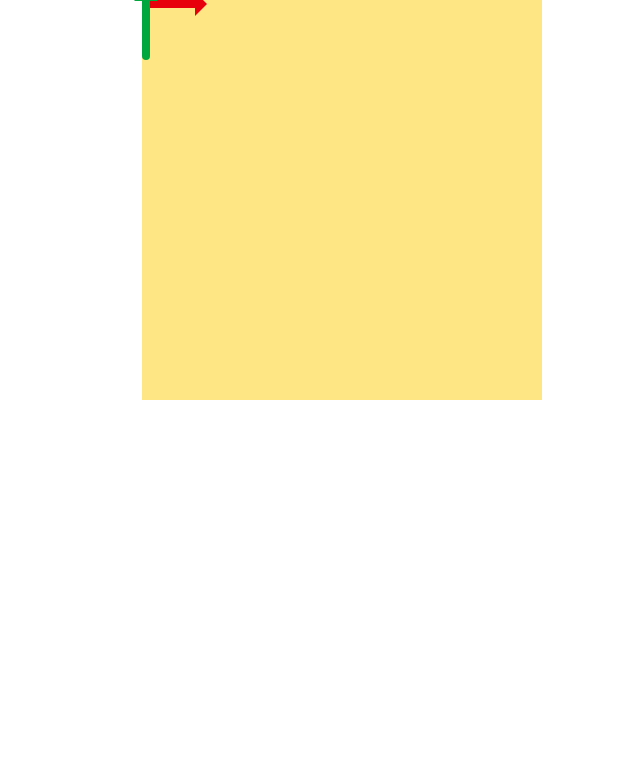
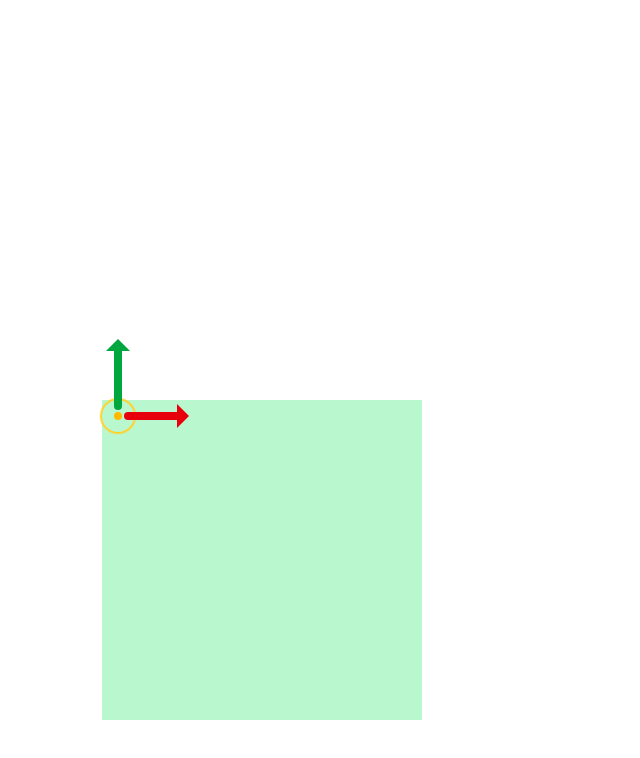
Before and after one commit to auilk/vectra, a Next.js app: page / in a window 1280 px wide. Shown: the top 758 px of the page, without its empty margins (298-938 px from the left). Built offline with nearby package versions, Linux system fonts and the light colour scheme.

Commit message:
Add MoveGizmo visual with independent movement

```diff
--- a/app/components/AxisArrow.jsx
+++ b/app/components/AxisArrow.jsx
@@ -9,19 +9,19 @@ import { useEffect, useRef, useState } from "react";
  * used as a control handle in an SVG editor to move elements precisely.
  *
  * @param {Object} props - Component properties.
- * @param {"x"|"y"} [props.direction="x"] - Axis along which the arrow moves the SVG element. Must be "x" or "y".
+ * @param {"x"|"y"} [props.direction="y"] - Axis along which the arrow moves the SVG element.
+ * @param {(value: number) => void} props.setX - Callback to update the X position of the SVG element.
+ * @param {(value: number) => void} props.setY - Callback to update the Y position of the SVG element.
  * @throws {Error} Throws if `direction` is not "x" or "y".
  * @returns {JSX.Element} JSX element representing the SVG axis arrow control.
  */
-export default function AxisArrow({ direction = "y" })
+export default function AxisArrow({ direction = "y" , setX, setY})
 {
     if (direction !== "x" && direction !== "y") throw new Error(`Invalid direction prop: "${direction}". Expected "x" or "y".`);
 
     const elementRef = useRef(null);
     const offset = useRef(0);
 
-    const [x, setX] = useState(0);
-    const [y, setY] = useState(0);
     const [isDragging, setIsDragging] = useState(false);
 
     useEffect(() =>
@@ -55,30 +55,31 @@ export default function AxisArrow({ direction = "y" })
     return (
         <div
             ref={elementRef}
-            className="absolute cursor-move z-1"
+            className="absolute select-none cursor-move"
             style={{
                 width: direction === "x" ? "60px" : "8px",
                 height: direction === "x" ? "8px" : "60px",
                 borderTopLeftRadius: direction === "x" ? "4px" : "0px",
                 borderBottomRightRadius: direction === "x" ? "0px" : "4px",
                 borderBottomLeftRadius: "4px",
-                left: x,
-                top: y,
+                left: direction === "x" ? "50%" : "50%",
+                top: direction === "x" ? "50%" : "",
+                bottom: direction === "x" ? "" : "50%",
+                transform: direction === "x" ? "translate(10%, -50%)" : "translate(-50%, -10%)",
                 backgroundColor: direction === "x" ? "oklch(57.7% 0.245 27.325)" : "oklch(62.7% 0.194 149.214)"
             }}
             onMouseDown={(event) =>
                 {
-                    const rect = elementRef.current.getBoundingClientRect();
-                    const parentRect = elementRef.current.parentElement.getBoundingClientRect();
-                    console.log(parentRect.left);
+                    const rect = elementRef.current.parentElement.getBoundingClientRect();
+                    const parentRect = elementRef.current.parentElement.parentElement.getBoundingClientRect();
                     if (direction === "x") offset.current = event.clientX - rect.left + parentRect.left;
                     else offset.current = event.clientY - rect.top + parentRect.top;
-                    setIsDragging(true)
+                    setIsDragging(true);
                 }
             }
         >
             <div
-                className="border-12 border-transparent absolute -translate-y-1/3 pointer-events-none z-0"
+                className="border-12 border-transparent absolute -translate-y-1/3 pointer-events-none"
                 style={{
                     top: direction === "x" ? "0" : "-25%",
                     left: direction === "x" ? "88%" : "-100%",
--- /dev/null
+++ b/app/components/MoveGizmo.jsx
@@ -0,0 +1,27 @@
+"use client";
+
+import { useRef, useState } from "react";
+import AxisArrow from "./AxisArrow";
+
+export default function MoveGizmo()
+{
+    const elementRef = useRef(null);
+
+    const [x, setX] = useState(0);
+    const [y, setY] = useState(0);
+    const [offset, setOffset] = useState(0);
+
+    return (
+        <div
+            ref={elementRef}
+            className="w-8 h-8 shadow-[0px_0px_1px_2px] rounded-full shadow-amber-300 absolute top-50 left-1/2 before:content-[''] before:w-2 before:h-2 before:rounded-full before:bg-amber-400 before:left-1/2 before:top-1/2 before:-translate-1/2 before:absolute"
+            style={{
+                top: y,
+                left: x,
+            }}
+        >
+            <AxisArrow direction="x" setX={setX}></AxisArrow>
+            <AxisArrow direction="y" setY={setY}></AxisArrow>
+        </div>
+    );
+}
--- a/app/page.js
+++ b/app/page.js
@@ -1,12 +1,9 @@
-import AxisArrow from "./components/AxisArrow"
+import MoveGizmo from "./components/MoveGizmo";
 
 export default function Home() {
   return (
-    <div className="flex justify-center items-center">
-      <div className="w-100 h-100 bg-amber-200 relative">
-        <AxisArrow direction="x"></AxisArrow>
-        <AxisArrow direction="y"></AxisArrow>
-      </div>
+    <div className="m-100 w-80 h-80 bg-green-200 relative">
+      <MoveGizmo></MoveGizmo>
     </div>
   );
 }
```
